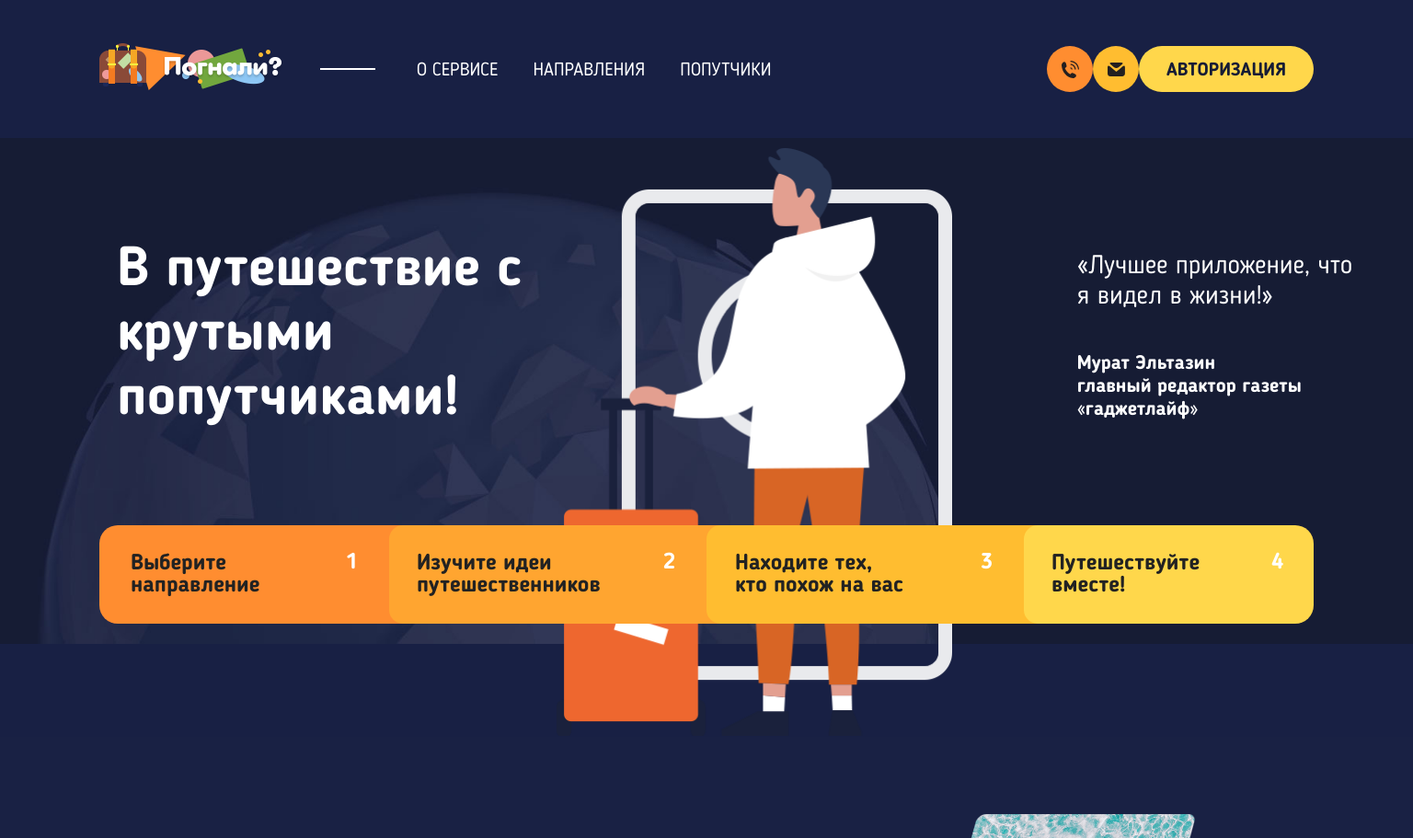
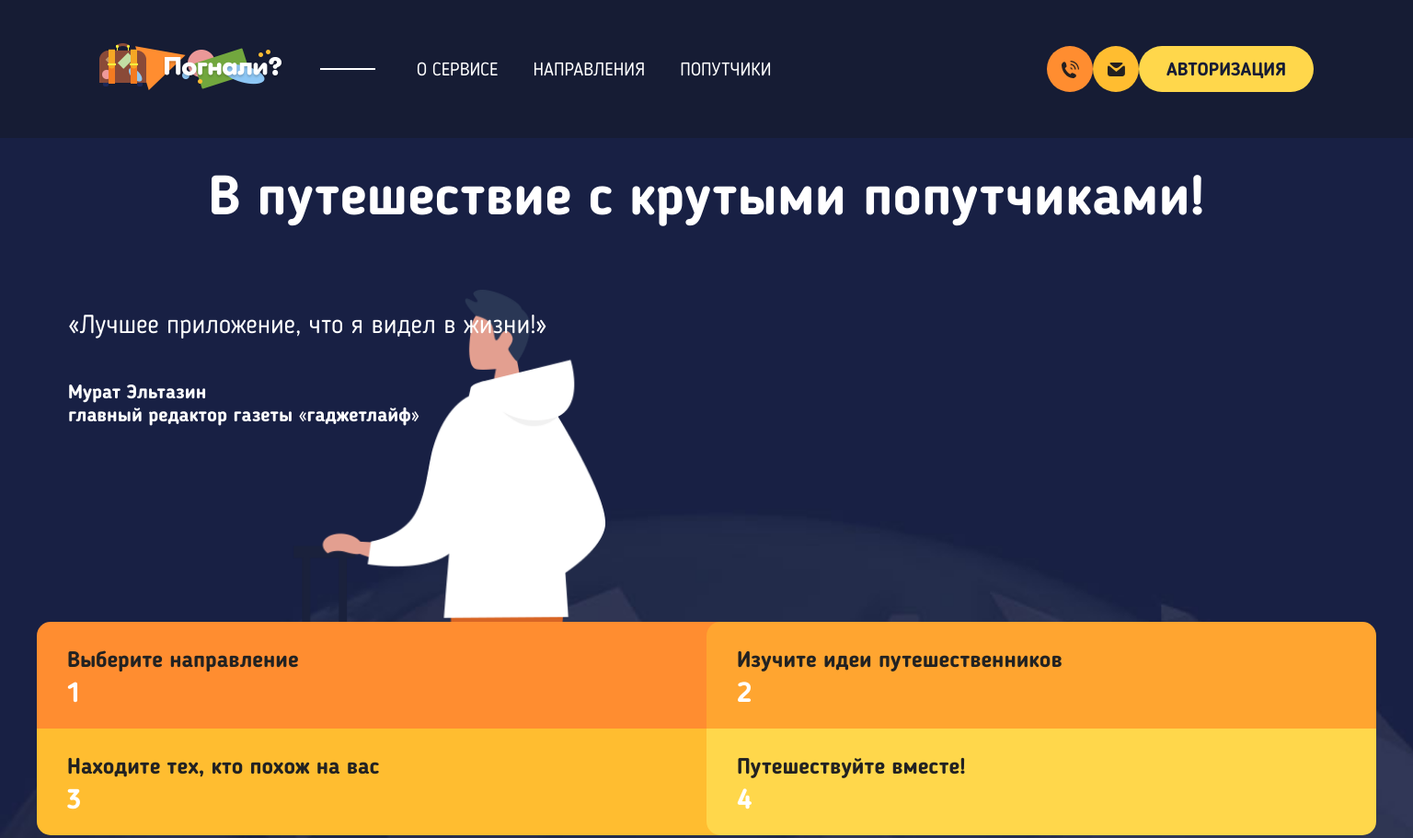
Before and after one commit to MikkyMeow/pognali-adaptive, a website: page source/index.html in a window 1536 px wide. Shown: the top 911 px of the page at 92% size. Drawn offline with Linux system fonts and the light colour scheme.

Commit message:
complete mobile & tablet styles to promo-block

```diff
--- a/source/index.html
+++ b/source/index.html
@@ -31,6 +31,7 @@
     </div>
   </header>
   <section class="promo">
+    <div class="promo__container">
       <div class="promo__block">
         <h1 class="promo__caption">
           В путешествие с крутыми попутчиками!
@@ -69,6 +70,7 @@
           Путешествуйте вместе!
         </li>
       </ol>
+    </div>
   </section>
   <section class="about">
     <h2 class="about__caption">
--- a/source/sass/modules/header.scss
+++ b/source/sass/modules/header.scss
@@ -316,6 +316,10 @@
 }
 
 @media (min-width: $desktop) {
+  .header {
+    background-color: #161c34;
+  }
+
   .header__container {
     width: 1320px;
     margin: 0 auto;
--- a/source/sass/modules/promo.scss
+++ b/source/sass/modules/promo.scss
@@ -1,45 +1,41 @@
 .promo {
   background-color: $main-purple;
-  display: flex;
-  flex-direction: column;
-  justify-content: space-between;
-  text-align: center;
-  padding-top: 21px;
   background-image: url("../img/traveller-illustration-mobile@1x.png"), url("../img/globe-back-mobile@1x.jpg");
   background-position: bottom;
   background-repeat: no-repeat;
   background-size: 190px, 100%;
   background-position: 62% 151px, 0 -164px;
-  min-height: 384px;
-  padding-bottom: 39px;
+}
+
+.promo__container {
+  margin: 0 25px;
+  padding: 21px 0 39px;
+}
+
+.promo__caption {
+  @include header-caption;
+  text-align: center;
+  margin-bottom: 244px;
+}
+
+.promo__contacts {
+  display: flex;
+  justify-content: center;
+  flex-wrap: wrap;
+  margin-bottom: 27px;
 }
 
 .promo__contact-item {
-  @include flex-center;
   font-size: 17px;
-  line-height: 30px;
+  line-height: 20px;
   color: #161c35;
   text-transform: uppercase;
   font-weight: bold;
   background-color: $yellow;
   border-radius: 20px;
   width: 189px;
-}
-
-.promo__caption {
-  @include header-caption;
-  position: relative;
-  z-index: 1;
-  margin: 0 40px 264px;
-}
-
-.promo__contacts {
-  display: flex;
-  justify-content: center;
-  position: relative;
-  flex-wrap: wrap;
-  bottom: 20px;
-  z-index: 2;
+  padding: 10px 0;
+  text-align: center;
 }
 
 .promo__contact-item--phone,
@@ -66,7 +62,9 @@
 .promo__blockquote {
   color: $white;
   text-align: left;
-  margin: 0 50px;
+  padding-left: 25px;
+  padding-right: 80px;
+  margin-bottom: 40px;
 }
 
 .promo__quote {
@@ -81,24 +79,16 @@
 }
 
 .promo__plan-list {
-  margin: 40px auto 0;
-  font-size: 18px;
-  line-height: 18px;
-  font-weight: 700;
-  text-align: left;
   position: relative;
 }
 
 .promo__plan-item {
-  @include flex-center;
-  justify-content: flex-start;
-  width: 180px;
-  max-width: 84%;
-  min-height: 60px;
-  padding-left: 24px;
-  padding-right: 65px;
-  padding-bottom: 20px;
+  font-size: 18px;
+  line-height: 18px;
+  font-weight: 700;
+  padding: 12px 60px 32px 24px;
   position: relative;
+
 
   &::before {
     content: "";
@@ -162,10 +152,8 @@
 
 .promo__plan-item-4 {
   background-color: $yellow;
-  min-height: 50px;
-  padding-top: 5px;
-  padding-bottom: 15px;
   border-radius: 0 0 10px 10px;
+  padding-bottom: 23px;
 
   &::before {
     background-color: $yellow;
@@ -176,21 +164,23 @@
   }
 }
 
-@media (min-width: 768px) {
+@media (min-width: $tablet) {
   .promo {
     background-image: url("../img/traveller-illustration-tablet@1x.png"), url("../img/globe-back-tablet@1x.jpg");
     background-size: 380px, 160%;
     background-repeat: no-repeat;
     background-position: 278px, -200px 350px;
-    padding-top: 26px;
+  }
+
+  .promo__container {
+    padding: 32px 0;
+    margin: 0 40px;
   }
 
   .promo__caption {
-    width: 57%;
     font-size: 60px;
     line-height: 70px;
-    margin: 0 auto 87px;
-    min-height: 100px;
+    margin: 0 125px 87px;
   }
 
   .promo__contacts {
@@ -198,7 +188,8 @@
   }
 
   .promo__blockquote {
-    margin: 0 395px 181px 74px;
+    padding: 0 355px 0 34px;
+    margin-bottom: 211px;
   }
 
   .promo__quote {
@@ -216,20 +207,20 @@
     display: flex;
     flex-wrap: wrap;
     justify-content: center;
-    margin-right: 15px;
   }
 
   .promo__plan-item {
-    margin: 0;
-    border-radius: 0;
-    width: 246px;
-    min-height: 91px;
     font-size: 24px;
     line-height: 24px;
-    padding-left: 33px;
-    padding-bottom: 41px;
-    border-radius: 0;
     position: relative;
+    padding: 31px 75px 61px 33px;
+
+    &::before {
+      width: 15px;
+      height: 100%;
+      top: 0;
+      left: -15px;
+    }
 
     &::after {
       font-size: 30px;
@@ -241,104 +232,8 @@
   }
 
   .promo__plan-item-1 {
-    left: 15px;
-    width: 261px;
-
-    &::before {
-      border-radius: 15px 0 0 0;
-    }
-  }
-
-  .promo__plan-item-3 {
-    border-radius: 0 0 0 15px;
-    left: 15px;
-    width: 261px;
-
-    &::before {
-      height: 0;
-    }
-  }
-
-  .promo__plan-item-4 {
-    border-radius: 0 0 15px 15px;
-
-    &::before {
-      height: 0;
-    }
-  }
-}
-
-@media (min-width: 1440px) {
-  .promo {
-    padding-top: 109px;
-    padding-bottom: 123px;
-    background-image: url("../img/traveller-illustration-desktop@1x.png"), url("../img/globe-back-desktop@1x.jpg");
-    background-size: 430px, 100%;
-    background-position: 605px 11px, 0 -90px;
-  }
-
-  .promo__caption {
-    text-align: left;
-    margin-left: 127px;
-    width: 30%;
-  }
-
-  .promo__block {
-    display: flex;
-    margin-bottom: 15px;
-  }
-
-  .promo__blockquote {
-    width: 20%;
-    margin-right: 58px;
-    margin-top: 8px;
-    margin-bottom: 0;
-  }
-
-  .promo__quote {
-    font-size: 28px;
-    line-height: 33px;
-  }
-
-  .promo__author {
-    font-size: 21px;
-    line-height: 25px;
-  }
-
-  .promo__plan-list {
-    margin: 0;
-  }
-
-  .promo__plan-item {
-    padding: 0;
-    width: 330px;
-    min-height: 107px;
-    box-sizing: border-box;
-    padding-right: 48px;
-    border-radius: 0;
-
-    &::before {
-      display: block;
-      width: 15px;
-      height: 100%;
-      border-radius: 20px 0 0 20px;
-      top: 0;
-      left: -15px;
-    }
-
-    &::after {
-      font-size: 24px;
-      right: 49px;
-      left: auto;
-      top: 32px;
-      bottom: auto;
-    }
-  }
-
-  .promo__plan-item-1 {
-    padding-left: 34px;
-    left: 0;
-    border-radius: 20px 0 0 20px;
+    width: calc(50% + 15px);
+    border-radius: 15px 0 0 0;
 
     &::before {
       display: none;
@@ -346,25 +241,145 @@
   }
 
   .promo__plan-item-2 {
-    padding-left: 15px;
-    width: 345px;
+    width: calc(50% - 15px);
+    border-radius: 0 15px 0 0;
+    padding-left: 18px;
+
+    &::before {
+      border-radius: 15px 0 0 0;
+    }
+
+    &::after {
+      left: 18px;
+    }
   }
 
   .promo__plan-item-3 {
-    left: 0;
-    width: 345px;
-    padding-left: 16px;
-    padding-right: 138px;
+    width: calc(50% + 15px);
+    border-radius: 0 0 0 15px;
+    padding-top: 31px;
+    padding-bottom: 61px;
+    padding-right: 135px;
+
+    &::before {
+      display: none;
+    }
   }
 
   .promo__plan-item-4 {
-    width: 300px;
-    border-radius: 0 20px 20px 0;
-    padding-left: 15px;
+    width: calc(50% - 15px);
+    border-radius: 0 0 15px 0;
+    padding-top: 31px;
+    padding-bottom: 61px;
+    padding-left: 18px;
+
+    &::before {
+      border-radius: 0 0 0 15px;
+    }
 
     &::after {
-      right: 33px;
+      left: 18px;
     }
   }
+}
 
-}
+// @media (min-width: 1440px) {
+//   .promo {
+//     padding-top: 109px;
+//     padding-bottom: 123px;
+//     background-image: url("../img/traveller-illustration-desktop@1x.png"), url("../img/globe-back-desktop@1x.jpg");
+//     background-size: 430px, 100%;
+//     background-position: 605px 11px, 0 -90px;
+//   }
+
+//   .promo__caption {
+//     text-align: left;
+//     margin-left: 127px;
+//     width: 30%;
+//   }
+
+//   .promo__block {
+//     display: flex;
+//     margin-bottom: 15px;
+//   }
+
+//   .promo__blockquote {
+//     width: 20%;
+//     margin-right: 58px;
+//     margin-top: 8px;
+//     margin-bottom: 0;
+//   }
+
+//   .promo__quote {
+//     font-size: 28px;
+//     line-height: 33px;
+//   }
+
+//   .promo__author {
+//     font-size: 21px;
+//     line-height: 25px;
+//   }
+
+//   .promo__plan-list {
+//     margin: 0;
+//   }
+
+//   .promo__plan-item {
+//     padding: 0;
+//     width: 330px;
+//     min-height: 107px;
+//     box-sizing: border-box;
+//     padding-right: 48px;
+//     border-radius: 0;
+
+//     &::before {
+//       display: block;
+//       width: 15px;
+//       height: 100%;
+//       border-radius: 20px 0 0 20px;
+//       top: 0;
+//       left: -15px;
+//     }
+
+//     &::after {
+//       font-size: 24px;
+//       right: 49px;
+//       left: auto;
+//       top: 32px;
+//       bottom: auto;
+//     }
+//   }
+
+//   .promo__plan-item-1 {
+//     padding-left: 34px;
+//     left: 0;
+//     border-radius: 20px 0 0 20px;
+
+//     &::before {
+//       display: none;
+//     }
+//   }
+
+//   .promo__plan-item-2 {
+//     padding-left: 15px;
+//     width: 345px;
+//   }
+
+//   .promo__plan-item-3 {
+//     left: 0;
+//     width: 345px;
+//     padding-left: 16px;
+//     padding-right: 138px;
+//   }
+
+//   .promo__plan-item-4 {
+//     width: 300px;
+//     border-radius: 0 20px 20px 0;
+//     padding-left: 15px;
+
+//     &::after {
+//       right: 33px;
+//     }
+//   }
+
+// }
```
Also changed, not shown: source/css/style.css. Lines whose indentation alone changed are shown as unchanged.
